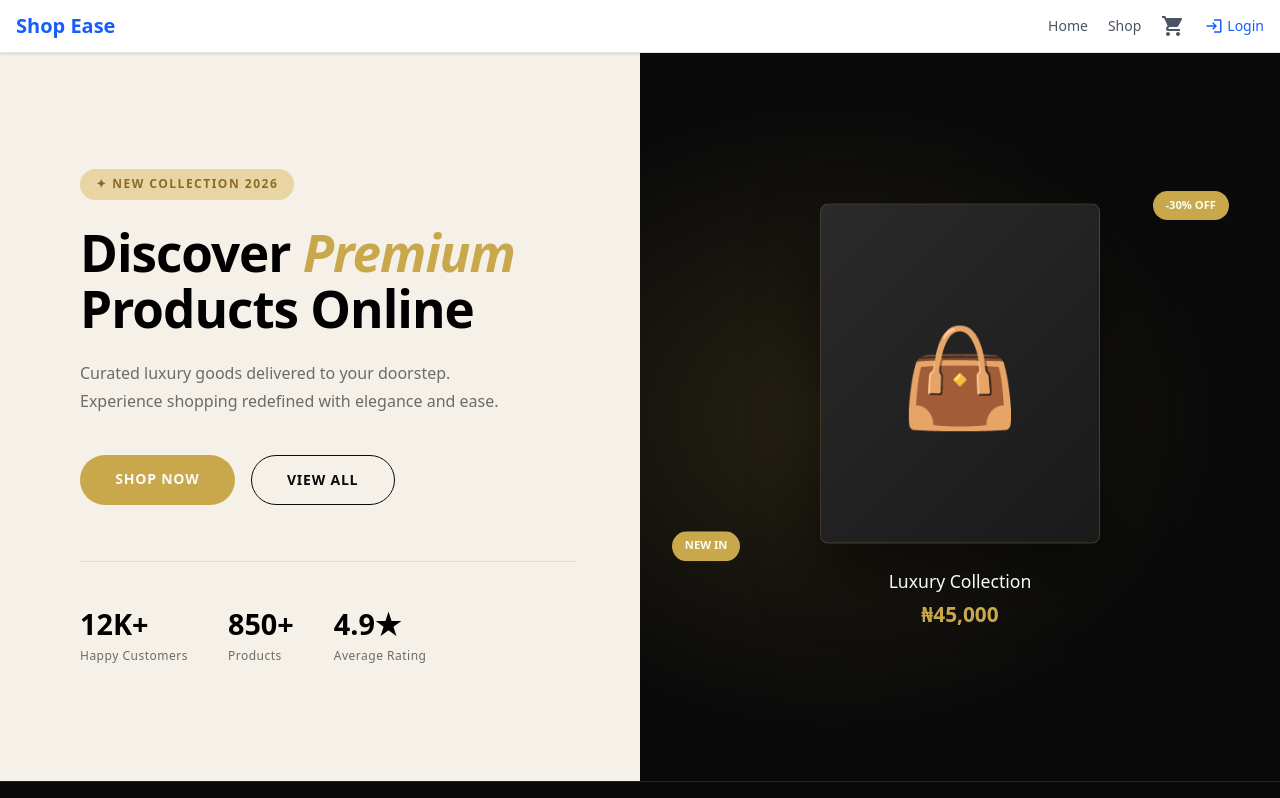
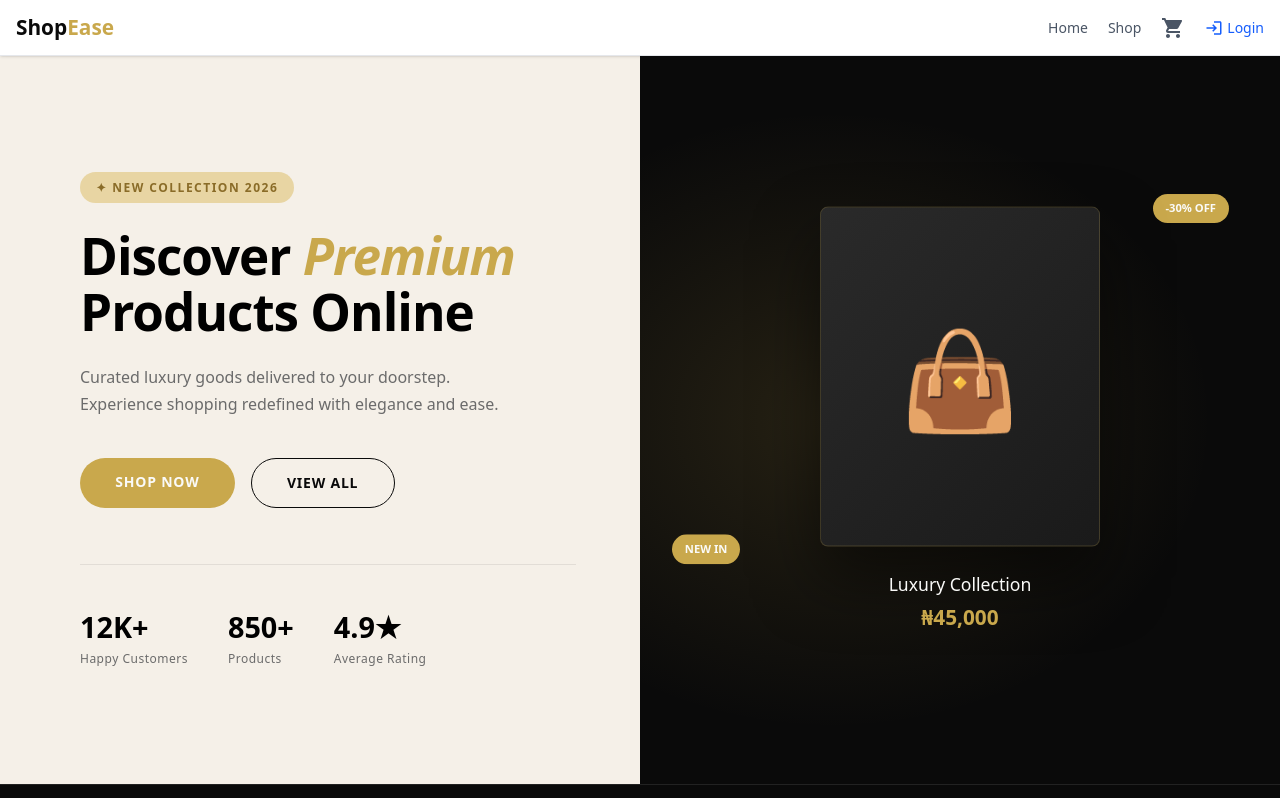
Before and after one commit to Olisachukwuma1/shop-ease, a Next.js app in the folder website/: page / in a window 1280 px wide. Shown: the top 798 px of the page. Built offline with nearby package versions, Linux system fonts and the light colour scheme; no server answers.

Commit message:
updated API URL for production

```diff
--- a/website/src/components/Navbar.jsx
+++ b/website/src/components/Navbar.jsx
@@ -23,9 +23,9 @@ export default function Navbar() {
       <div className="max-w-7xl mx-auto px-4 py-3 flex items-center justify-between">
 
         {/* Logo */}
-        <Link href="/" className="text-xl font-bold text-blue-600">
-          Shop Ease
-        </Link>
+    <Link href="/" style={{ fontFamily: 'var(--font-playfair)', fontSize: '1.3rem', fontWeight: 700, color: 'var(--black)', textDecoration: 'none' }}>
+  Shop<span style={{ color: '#c9a84c' }}>Ease</span>
+</Link>
 
         {/* Right side — links + cart + user all together */}
         <div className="flex items-center gap-5">
```
Also changed, not shown: 1 other file (tests, documents, lock files or other folders).
